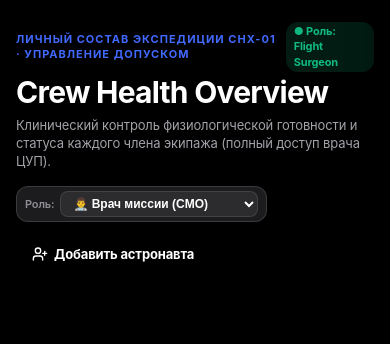
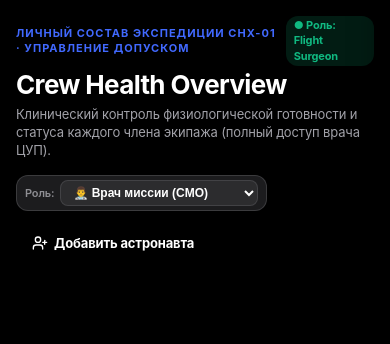
Before and after one commit to dilovar6666/ns, a React (Vite) app in the folder frontend/: page /crew in a window 390 px wide. Shown: the top 344 px of the page. Built offline with nearby package versions, Linux system fonts and the light colour scheme; no server answers.

Commit message:
Fix mobile header vertical stacking and remove intrusive floating AI button covering chart

```diff
--- a/frontend/src/style.css
+++ b/frontend/src/style.css
@@ -1333,3 +1333,61 @@ input:checked + .slider:before{transform:translateX(20px)}
     grid-column: span 1;
   }
 }
+
+/* =========================================================
+   Mobile Fixes: Clean Stacking for Standard Headers (.tb) & Hide Floating AI
+   ========================================================= */
+@media (max-width: 768px) {
+  /* Hide floating AI chat launcher on mobile to avoid overlapping graphs & duplicating bottom nav tab */
+  .floating-ai-wrap {
+    display: none !important;
+  }
+
+  /* Full-width responsive header stacking for all pages */
+  .tb {
+    display: flex !important;
+    flex-direction: column !important;
+    align-items: stretch !important;
+    padding: 16px 0 14px !important;
+    gap: 12px !important;
+  }
+  .tb > div:first-child,
+  .tb .up {
+    width: 100% !important;
+    max-width: 100% !important;
+    flex: none !important;
+  }
+  .tb .lt {
+    font-size: 26px !important;
+    line-height: 1.18 !important;
+    word-break: normal !important;
+    white-space: normal !important;
+    margin: 2px 0 4px !important;
+  }
+  .tb .eyb {
+    font-size: 11px !important;
+    letter-spacing: 0.08em !important;
+    margin-bottom: 2px !important;
+    white-space: normal !important;
+  }
+  .tb .sub {
+    font-size: 13px !important;
+    line-height: 1.4 !important;
+    margin-top: 4px !important;
+    white-space: normal !important;
+  }
+  .tb .tbr {
+    width: 100% !important;
+    display: flex !important;
+    justify-content: space-between !important;
+    align-items: center !important;
+    gap: 10px !important;
+    margin-top: 4px !important;
+  }
+  .tb .tbr select.inp {
+    flex: 1 !important;
+    min-width: 140px !important;
+    max-width: calc(100% - 94px) !important;
+    font-size: 13px !important;
+  }
+}
```
